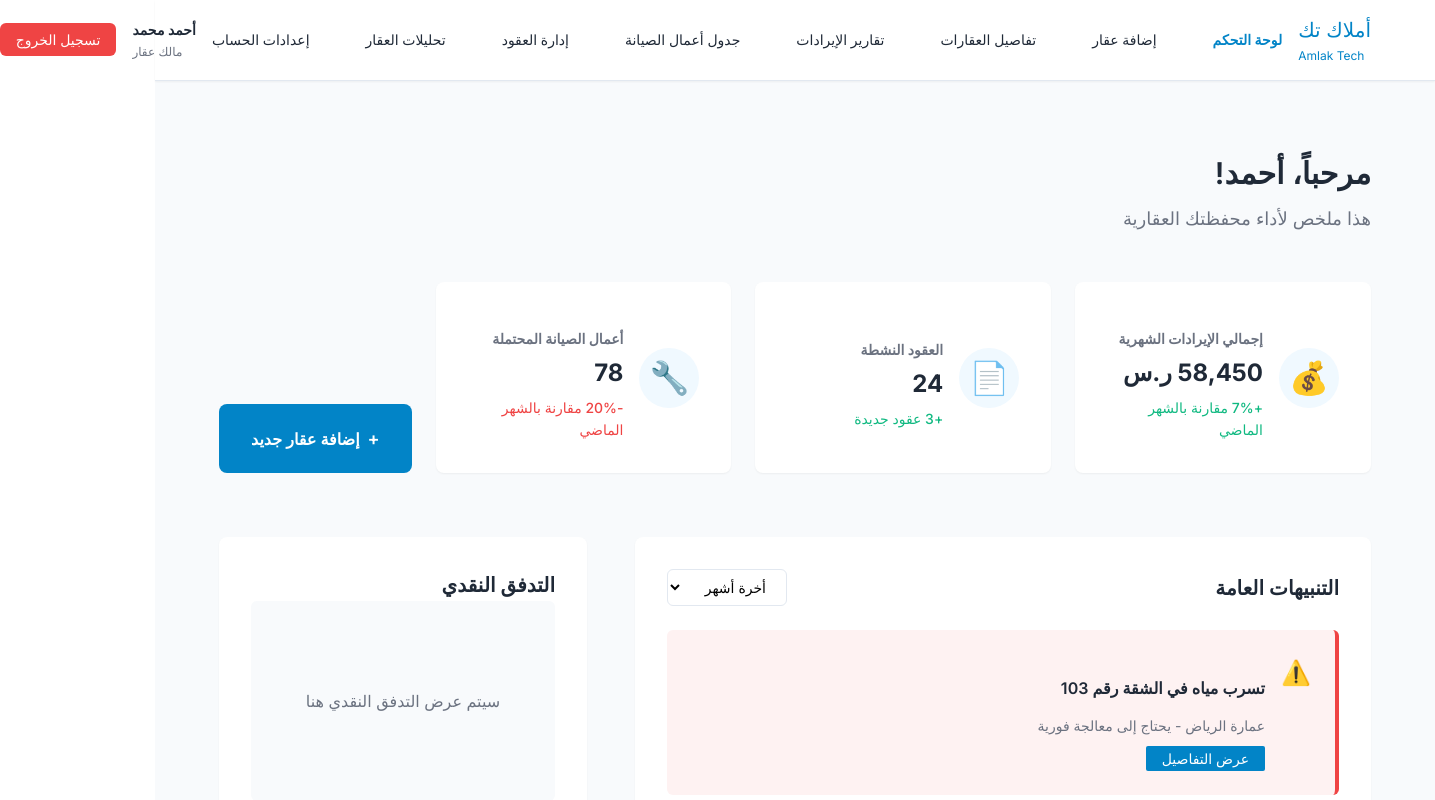
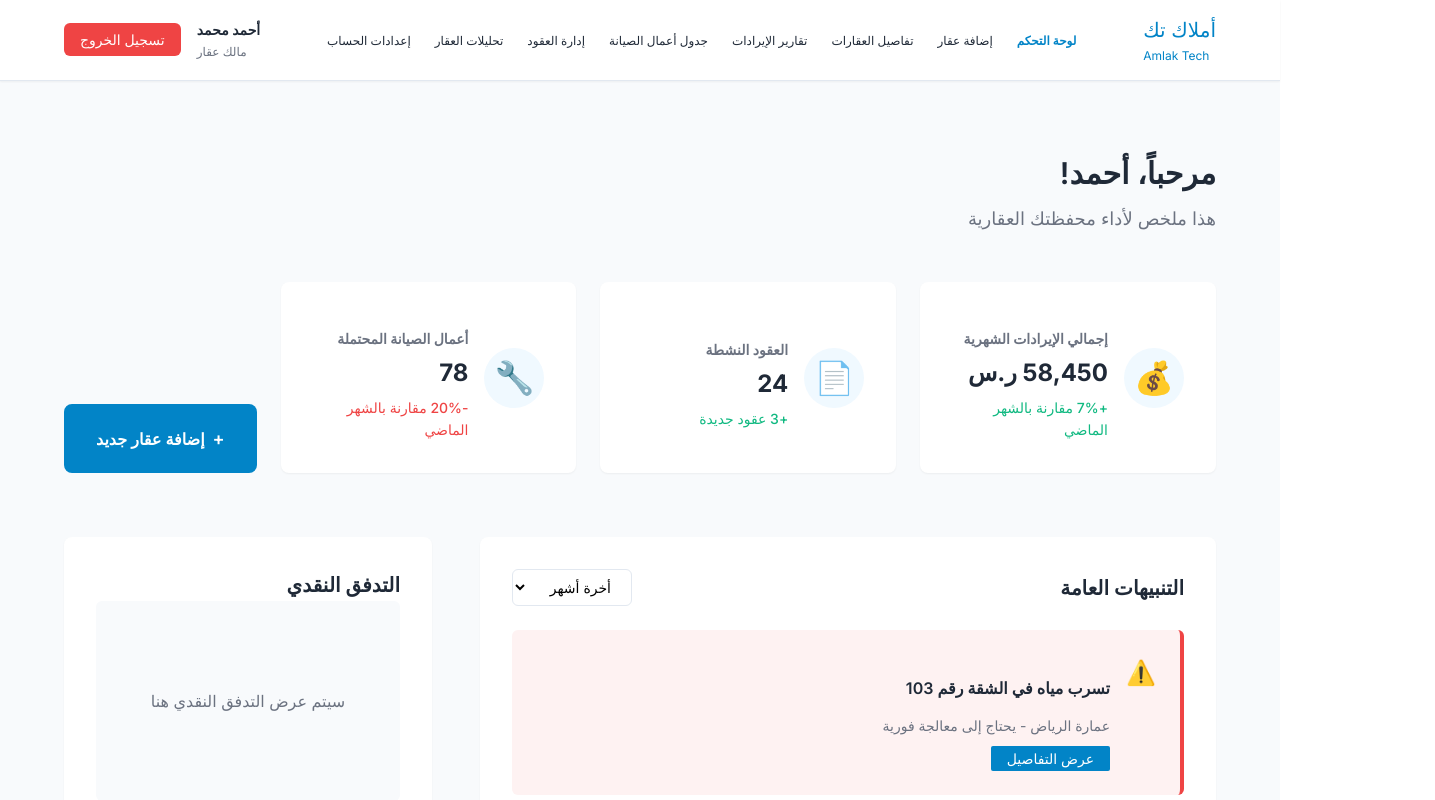
Before and after one commit to yaraabdullah/AmlakTech-Website, a Next.js app: page /owner/dashboard in a window 1280 px wide. Shown: the top 800 px of the page, 1435 px wide, since content can reach past the window. Built offline with nearby package versions, Linux system fonts and the light colour scheme.

Commit message:
update the spaces of the nav bar

```diff
--- a/styles/OwnerNavigation.module.css
+++ b/styles/OwnerNavigation.module.css
@@ -53,19 +53,19 @@
   list-style: none;
   margin: 0;
   padding: 0;
-  gap: var(--spacing-lg);
+  gap: var(--spacing-sm);
   align-items: center;
 }
 
 .navLink {
   color: var(--color-text-primary);
   text-decoration: none;
-  font-size: var(--font-size-sm);
+  font-size: var(--font-size-xs);
   font-weight: var(--font-weight-medium);
   transition: color 0.3s ease;
   white-space: nowrap;
   font-family: var(--font-family-primary);
-  padding: var(--spacing-sm) var(--spacing-md);
+  padding: var(--spacing-xs) var(--spacing-sm);
   border-radius: var(--border-radius-md);
 }
 
@@ -143,12 +143,12 @@
 /* Responsive Design */
 @media (max-width: 1024px) {
   .navList {
-    gap: var(--spacing-md);
+    gap: var(--spacing-xs);
   }
 
   .navLink {
     font-size: var(--font-size-xs);
-    padding: var(--spacing-xs) var(--spacing-sm);
+    padding: var(--spacing-xs);
   }
 }
 
```
